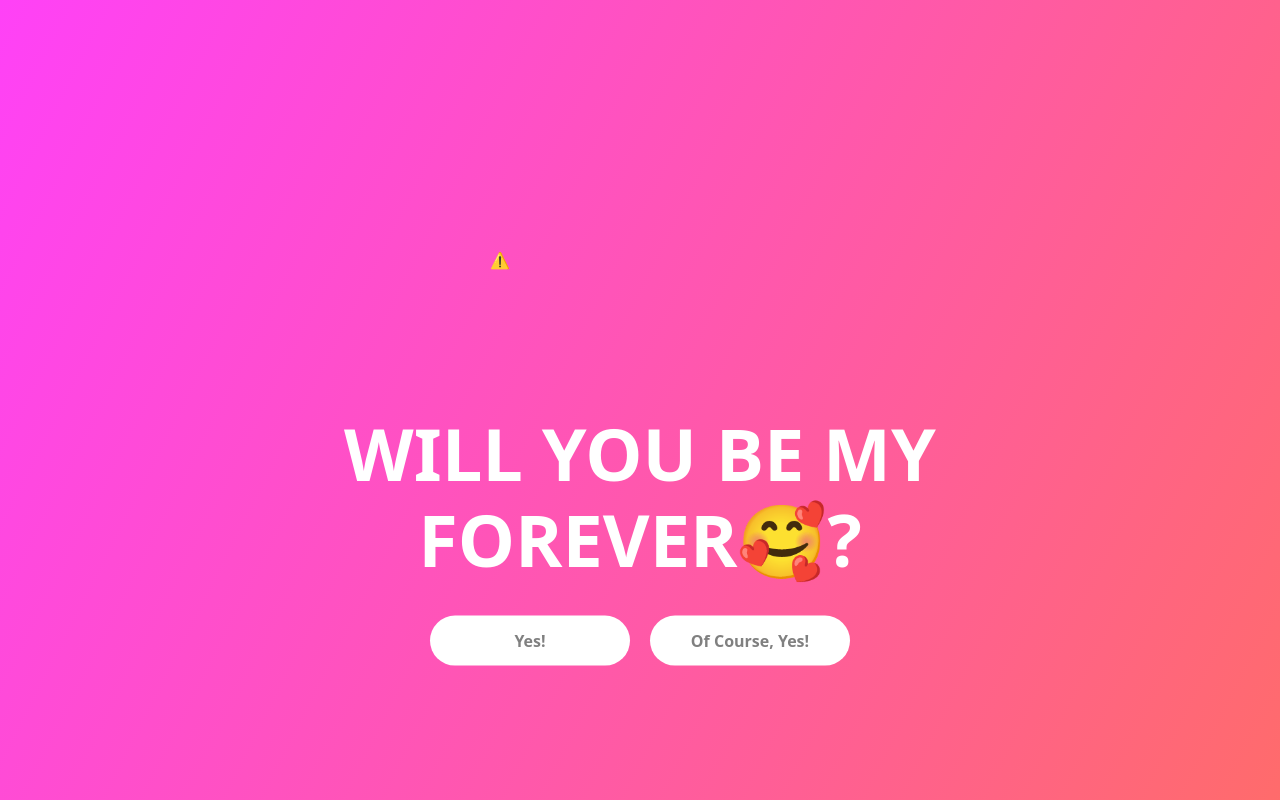
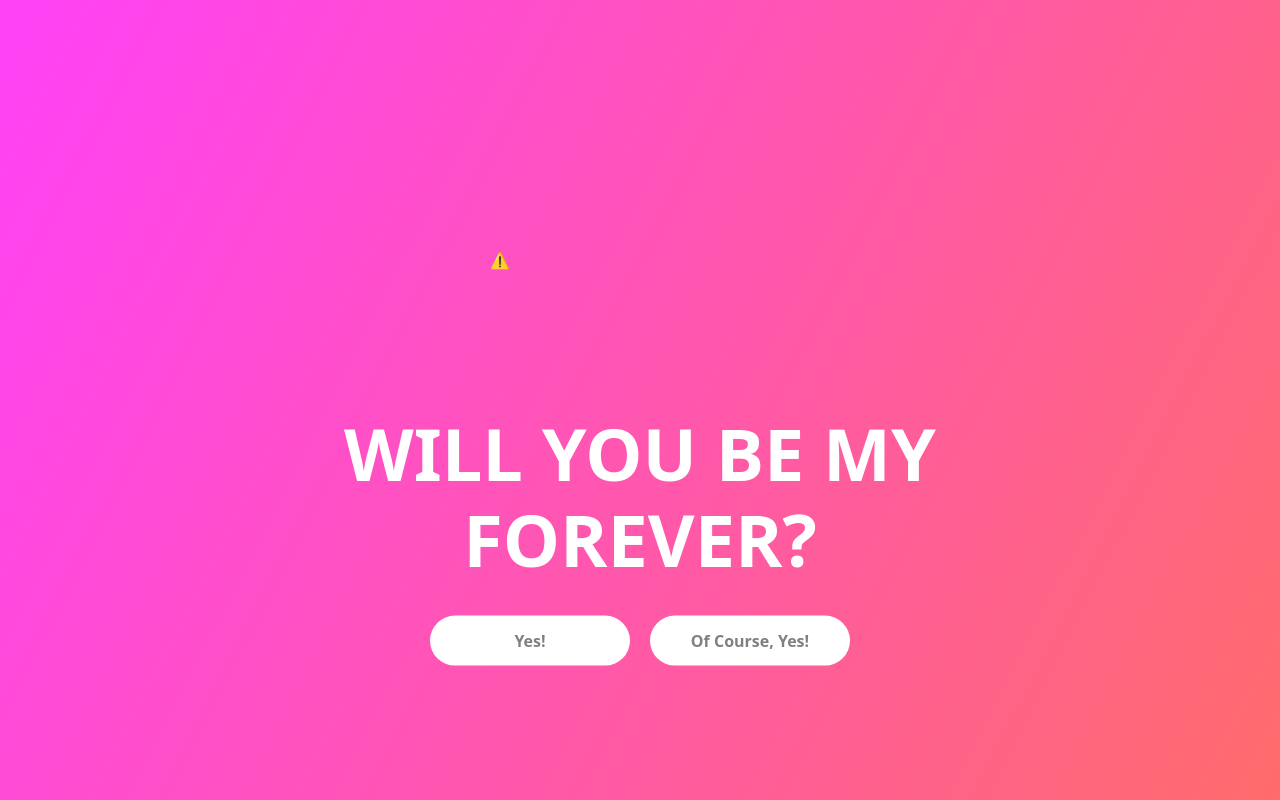
Before and after one commit to WHITEGOD11/proposal, a plain HTML site: page index.html in a window 1280 px wide. Drawn offline with nearby package versions, Linux system fonts and the light colour scheme; no server answers.

Commit message:
Update index.html

```diff
--- a/index.html
+++ b/index.html
@@ -18,7 +18,7 @@
             <div class="d-flex justify-content-center">
                 <lottie-player src="https://assets10.lottiefiles.com/private_files/lf30_mywfoph1.json"  background="transparent"  speed="1"  style="width: 300px; height: 300px;"  loop  autoplay></lottie-player>
             </div>
-                <h1>Will you be my forever🥰?</h1>
+                <h1>Will you be my forever?</h1>
             <div class="d-flex justify-content-center">
                 <button onclick="propose()" class="btn btn-primary">Yes!</button> <br>
                 <button onclick="propose()" class="btn btn-primary">Of Course, Yes!</button>
```
